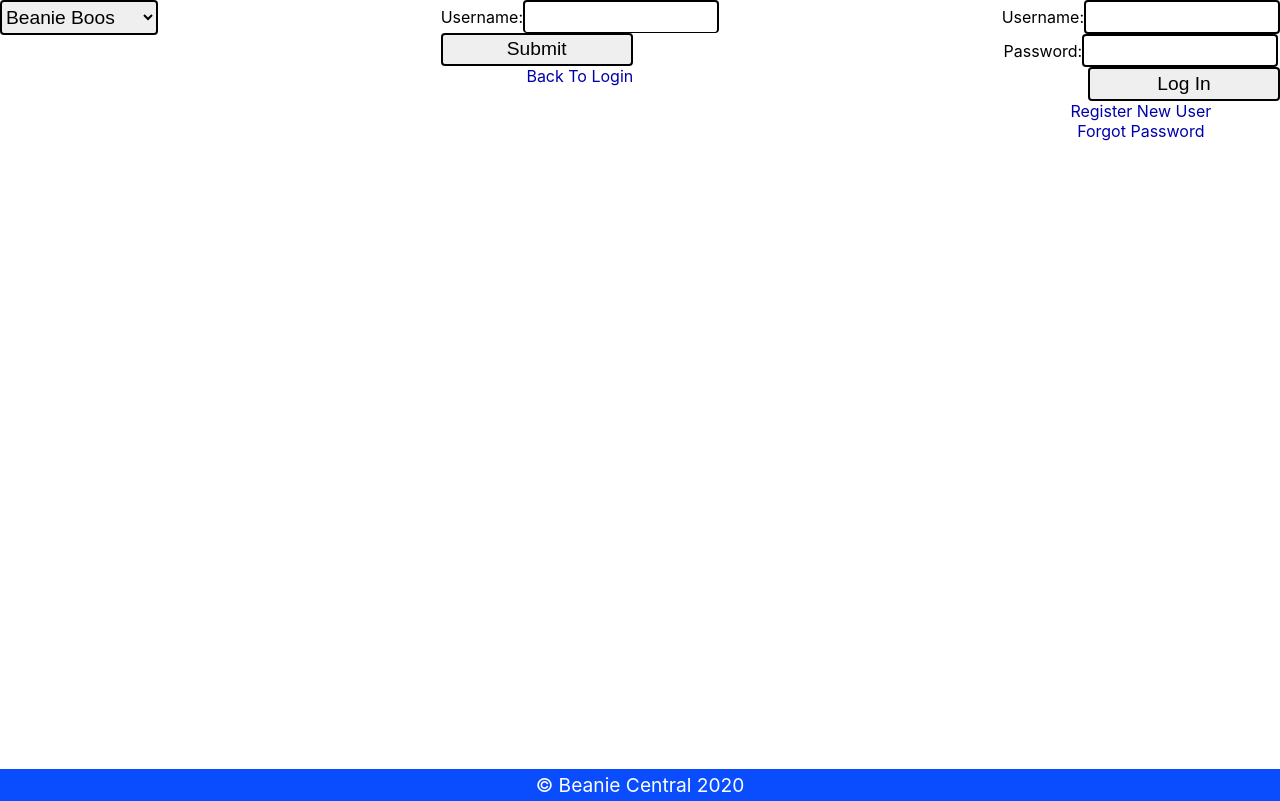
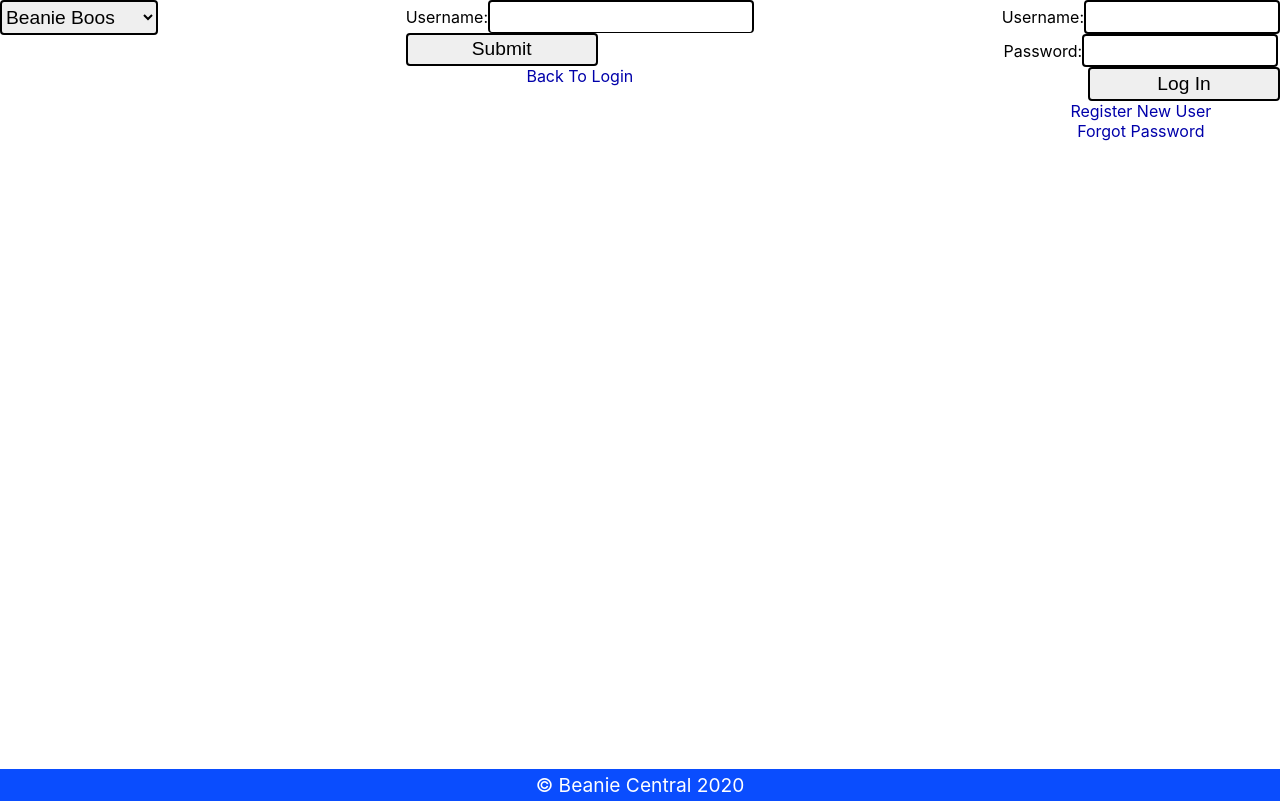
Before and after one commit to stinkyfingers/beanie, a React (Create React App) app in the folder appv2/: page /password in a window 1280 px wide. Built offline with nearby package versions, Linux system fonts and the light colour scheme; what @react-pdf/renderer would draw is missing.

Commit message:
fix checkbox width; re-implement cf invalidation

```diff
--- a/appv2/src/components/Beanies.js
+++ b/appv2/src/components/Beanies.js
@@ -19,7 +19,7 @@ const PdfLink = ({ beanies, token }) => <React.Fragment>
 
 const BeanieSummary = ({ beanie, handleClick, handleDrag, pdfBeanieNames, handleChange }) => {
   return <tr className='beanieSummary' draggable={true} onDragStart={() => handleDrag(beanie)}>
-    <td><input type='checkbox' checked={pdfBeanieNames.includes(beanie.name) ? 'checked' : ''} onChange={handleChange} value={beanie.name}/></td>
+    <td className='checkbox'><input type='checkbox' checked={pdfBeanieNames.includes(beanie.name) ? 'checked' : ''} onChange={handleChange} value={beanie.name}/></td>
     <td onClick={() => handleClick(beanie, 'beanie')}>{beanie.name}<div className='subtext'>{beanie.animal}</div></td>
     <td onClick={() => handleClick(beanie, 'beanie')}>{beanie.thumbnail ? <img src={beanie.thumbnail} alt={beanie.name} /> : null}</td>
   </tr>;
--- a/appv2/src/css/auth.css
+++ b/appv2/src/css/auth.css
@@ -2,7 +2,7 @@ div.login {
   text-align: right;
 }
 
-input {
+.login input {
   width: 10em;
 }
 
```
Also changed, not shown: 1 other file (tests, documents, lock files or other folders).
